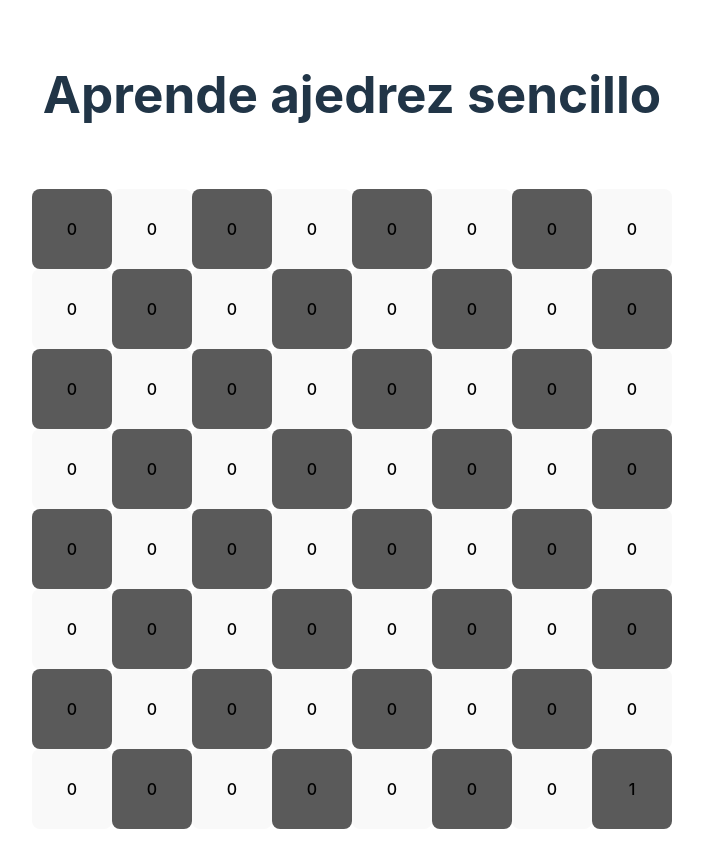
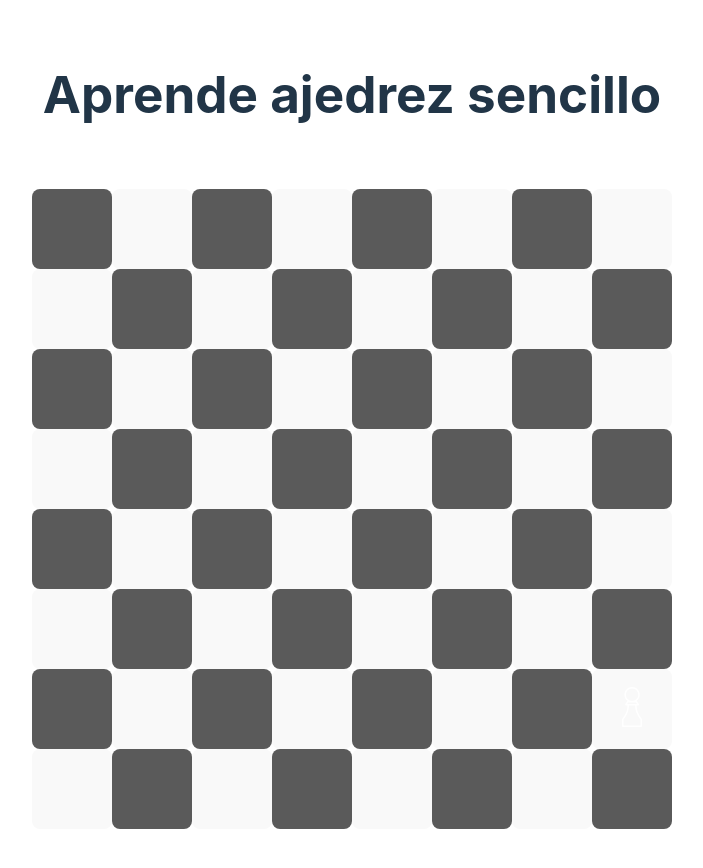
Before and after one commit to Jose-Tejero/tablero-ajedrez, a React (Vite) app: page / in a window 1280 px wide. Shown: the top 868 px of the page, without its empty margins (288-991 px from the left). Built offline with nearby package versions, Linux system fonts and the light colour scheme.

Commit message:
Introduciendo movimiento de peón

```diff
--- a/src/App.css
+++ b/src/App.css
@@ -3,6 +3,7 @@
   margin: 0 auto;
   padding: 2rem;
   text-align: center;
+  line-height: 0;
 }
 
 .logo {
@@ -36,6 +37,8 @@
 .card {
   padding: 2em;
   width: 640px;
+  height: 640px;
+  display: flex;
 }
 
 .read-the-docs {
@@ -51,3 +54,7 @@
   width: 80px;
   height: 80px;
 }
+
+button {
+  padding: 0;
+}
--- a/src/App.jsx
+++ b/src/App.jsx
@@ -1,6 +1,6 @@
 import { useState } from 'react';
-import reactLogo from './assets/react.svg';
-import viteLogo from '/vite.svg';
+import Queen from './icons/queen';
+import QueenMax from './icons/QueenMax';
 import './App.css';
 
 function App() {
@@ -12,18 +12,11 @@ function App() {
     [0, 0, 0, 0, 0, 0, 0, 0],
     [0, 0, 0, 0, 0, 0, 0, 0],
     [0, 0, 0, 0, 0, 0, 0, 0],
-    [0, 0, 0, 0, 0, 0, 0, 1],
+    [0, 0, 0, 0, 0, 0, 1, 0],
   ]);
-
-  console.log(count);
 
   const countUp = (indexRow, indexCol) => {
     const arrayCount = [...count];
-
-    if (arrayCount[indexRow][indexCol] == 1) {
-      arrayCount[indexRow][indexCol]++;
-      setCount(arrayCount);
-    }
 
     if (arrayCount[indexRow][indexCol] == 0) {
       for (let i = 0; i < 8; i++) {
@@ -36,6 +29,12 @@ function App() {
           }
         }
       }
+    } else if (arrayCount[indexRow][indexCol] == 1) {
+      arrayCount[indexRow][indexCol]++;
+      setCount(arrayCount);
+    } else if (arrayCount[indexRow][indexCol] == 2) {
+      arrayCount[indexRow][indexCol]--;
+      setCount(arrayCount);
     }
   };
 
@@ -43,8 +42,9 @@ function App() {
     <>
       <h1>Aprende ajedrez sencillo</h1>
       <div className='card'>
-        {count.map((valueRow, indexRow) =>
-          valueRow.map((valueCol, indexCol) => (
+        {count.map((valueRow, indexRow) => (
+          <div>
+            {valueRow.map((valueCol, indexCol) => (
               <button
                 key={indexRow + indexCol}
                 onClick={() => countUp(indexRow, indexCol)}
@@ -58,10 +58,21 @@ function App() {
                     : 'space-dimension'
                 }
               >
-              {valueCol}
+                {/* {valueCol == 1 && <Queen />}
+              {valueCol == 2 && <QueenMax style={{fontSize: 20}}/>} */}
+                {/* {valueCol == 1 && 1}
+              {valueCol == 2 && 2} */}
+                {valueCol == 1 ? (
+                  <Queen />
+                ) : valueCol == 2 ? (
+                  <QueenMax style={{ fontSize: 20 }} />
+                ) : (
+                  ''
+                )}
               </button>
-          ))
-        )}
+            ))}
+          </div>
+        ))}
       </div>
     </>
   );
--- /dev/null
+++ b/src/icons/Queen.jsx
@@ -0,0 +1,37 @@
+// icon:cross | System UIcons https://systemuicons.com/ | Corey Ginnivan
+import * as React from 'react';
+
+function IconCross(props) {
+  return (
+    <svg
+      fill='#FFFFFF'
+      height='40px'
+      width='40px'
+      version='1.1'
+      id='Layer_1'
+      xmlns='http://www.w3.org/2000/svg'
+      xmlns:xlink='http://www.w3.org/1999/xlink'
+      viewBox='0 0 512 512'
+      xml:space='preserve'
+    >
+      <g id='SVGRepo_bgCarrier' stroke-width='0'></g>
+      <g
+        id='SVGRepo_tracerCarrier'
+        stroke-linecap='round'
+        stroke-linejoin='round'
+      ></g>
+      <g id='SVGRepo_iconCarrier'>
+        {' '}
+        <g>
+          {' '}
+          <g>
+            {' '}
+            <path d='M382.131,406.75c-0.346-0.413-34.321-41.783-52.164-90.233c-12.739-34.575-14.216-65.119-14.196-79.87h19.992 c3.505,0,6.741-2.182,8.509-5.217c1.757-3.035,1.767-6.929,0.029-9.973l-22.482-39.415c-1.352-2.37-3.613-4.065-6.199-4.701 c24.139-17.937,39.812-46.676,39.812-78.987C355.431,44.131,311.312,0,257.09,0c-54.222,0-98.341,44.114-98.341,98.336 c0,32.313,15.673,61.028,39.809,78.968c-2.586,0.634-4.847,2.288-6.197,4.658l-22.482,39.334 c-1.738,3.047-1.729,7.099,0.029,10.134c1.767,3.035,5.004,5.217,8.509,5.217h19.524c-0.555,14.751-3.056,50.157-14.002,79.87 c-15.039,40.825-52.875,90.24-53.249,90.73c-1.287,1.709-2.533,3.632-2.533,5.774v88.507c0,5.436,5.488,10.473,10.924,10.473 h236.017c5.436,0,8.744-5.037,8.744-10.473v-88.507C383.843,410.735,383.591,408.507,382.131,406.75z M178.418,98.331 c0-43.379,35.293-78.672,78.672-78.672c43.379,0,78.672,35.293,78.672,78.672c0,43.379-35.293,78.672-78.672,78.672 C213.711,177.003,178.418,141.71,178.418,98.331z M195.368,216.978l11.236-19.668h100.972l11.236,19.668H306.26H207.92H195.368z M364.175,492.332H147.825v-76.055c9.834-11.227,39.862-54.517,54.027-92.96c12.11-32.873,15.267-69.46,15.795-86.67h78.423 c-0.057,14.751,1.347,49.158,15.167,86.67c16.508,44.82,45.562,82.646,52.937,93.172V492.332z'></path>{' '}
+          </g>{' '}
+        </g>{' '}
+      </g>
+    </svg>
+  );
+}
+
+export default IconCross;
--- /dev/null
+++ b/src/icons/QueenMax.jsx
@@ -0,0 +1,37 @@
+// icon:cross | System UIcons https://systemuicons.com/ | Corey Ginnivan
+import * as React from 'react';
+
+function IconCross(props) {
+  return (
+    <svg
+      fill='#FFFFFF'
+      height='60px'
+      width='60px'
+      version='1.1'
+      id='Layer_1'
+      xmlns='http://www.w3.org/2000/svg'
+      xmlns:xlink='http://www.w3.org/1999/xlink'
+      viewBox='0 0 512 512'
+      xml:space='preserve'
+    >
+      <g id='SVGRepo_bgCarrier' stroke-width='0'></g>
+      <g
+        id='SVGRepo_tracerCarrier'
+        stroke-linecap='round'
+        stroke-linejoin='round'
+      ></g>
+      <g id='SVGRepo_iconCarrier'>
+        {' '}
+        <g>
+          {' '}
+          <g>
+            {' '}
+            <path d='M382.131,406.75c-0.346-0.413-34.321-41.783-52.164-90.233c-12.739-34.575-14.216-65.119-14.196-79.87h19.992 c3.505,0,6.741-2.182,8.509-5.217c1.757-3.035,1.767-6.929,0.029-9.973l-22.482-39.415c-1.352-2.37-3.613-4.065-6.199-4.701 c24.139-17.937,39.812-46.676,39.812-78.987C355.431,44.131,311.312,0,257.09,0c-54.222,0-98.341,44.114-98.341,98.336 c0,32.313,15.673,61.028,39.809,78.968c-2.586,0.634-4.847,2.288-6.197,4.658l-22.482,39.334 c-1.738,3.047-1.729,7.099,0.029,10.134c1.767,3.035,5.004,5.217,8.509,5.217h19.524c-0.555,14.751-3.056,50.157-14.002,79.87 c-15.039,40.825-52.875,90.24-53.249,90.73c-1.287,1.709-2.533,3.632-2.533,5.774v88.507c0,5.436,5.488,10.473,10.924,10.473 h236.017c5.436,0,8.744-5.037,8.744-10.473v-88.507C383.843,410.735,383.591,408.507,382.131,406.75z M178.418,98.331 c0-43.379,35.293-78.672,78.672-78.672c43.379,0,78.672,35.293,78.672,78.672c0,43.379-35.293,78.672-78.672,78.672 C213.711,177.003,178.418,141.71,178.418,98.331z M195.368,216.978l11.236-19.668h100.972l11.236,19.668H306.26H207.92H195.368z M364.175,492.332H147.825v-76.055c9.834-11.227,39.862-54.517,54.027-92.96c12.11-32.873,15.267-69.46,15.795-86.67h78.423 c-0.057,14.751,1.347,49.158,15.167,86.67c16.508,44.82,45.562,82.646,52.937,93.172V492.332z'></path>{' '}
+          </g>{' '}
+        </g>{' '}
+      </g>
+    </svg>
+  );
+}
+
+export default IconCross;
```
Lines whose indentation alone changed are shown as unchanged.
